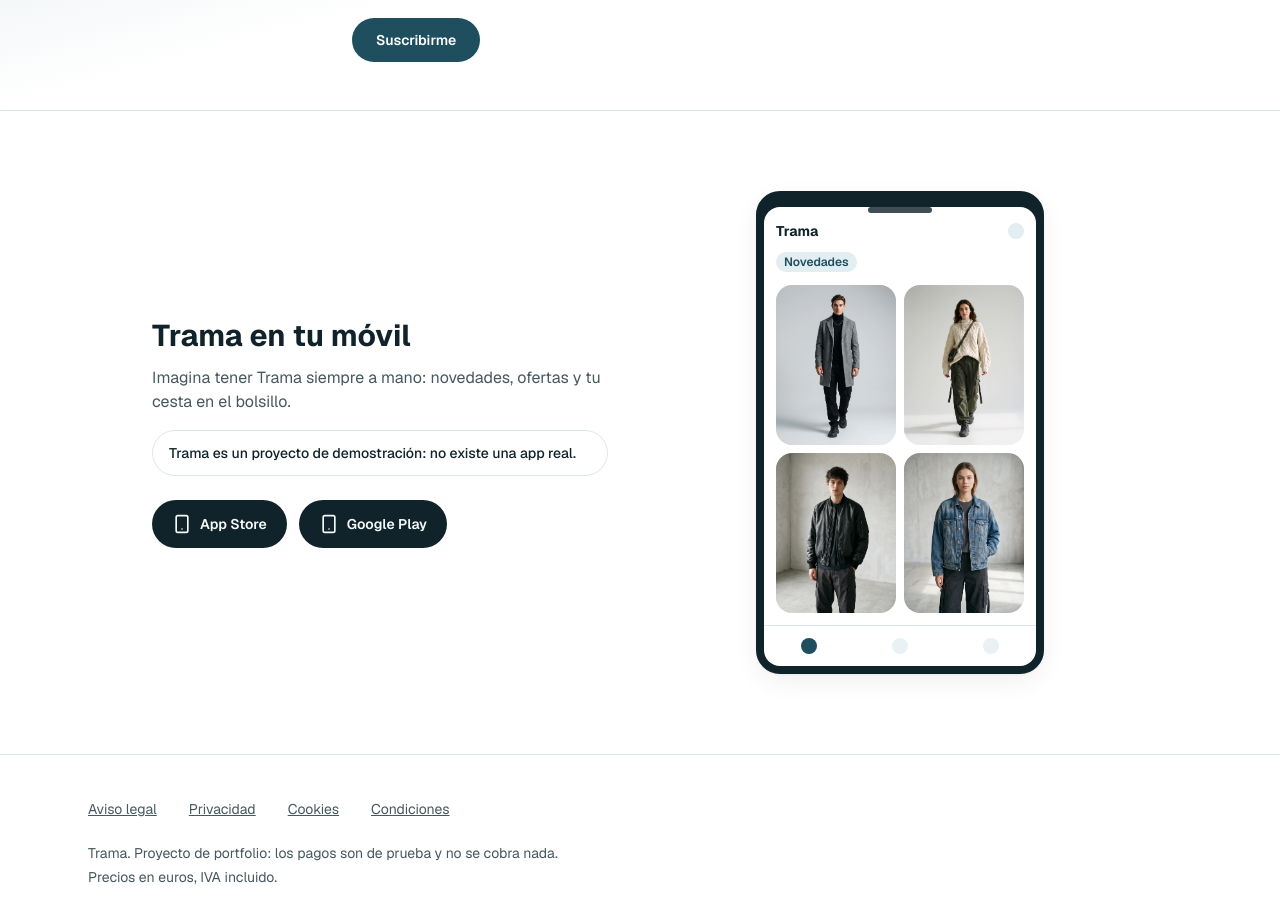
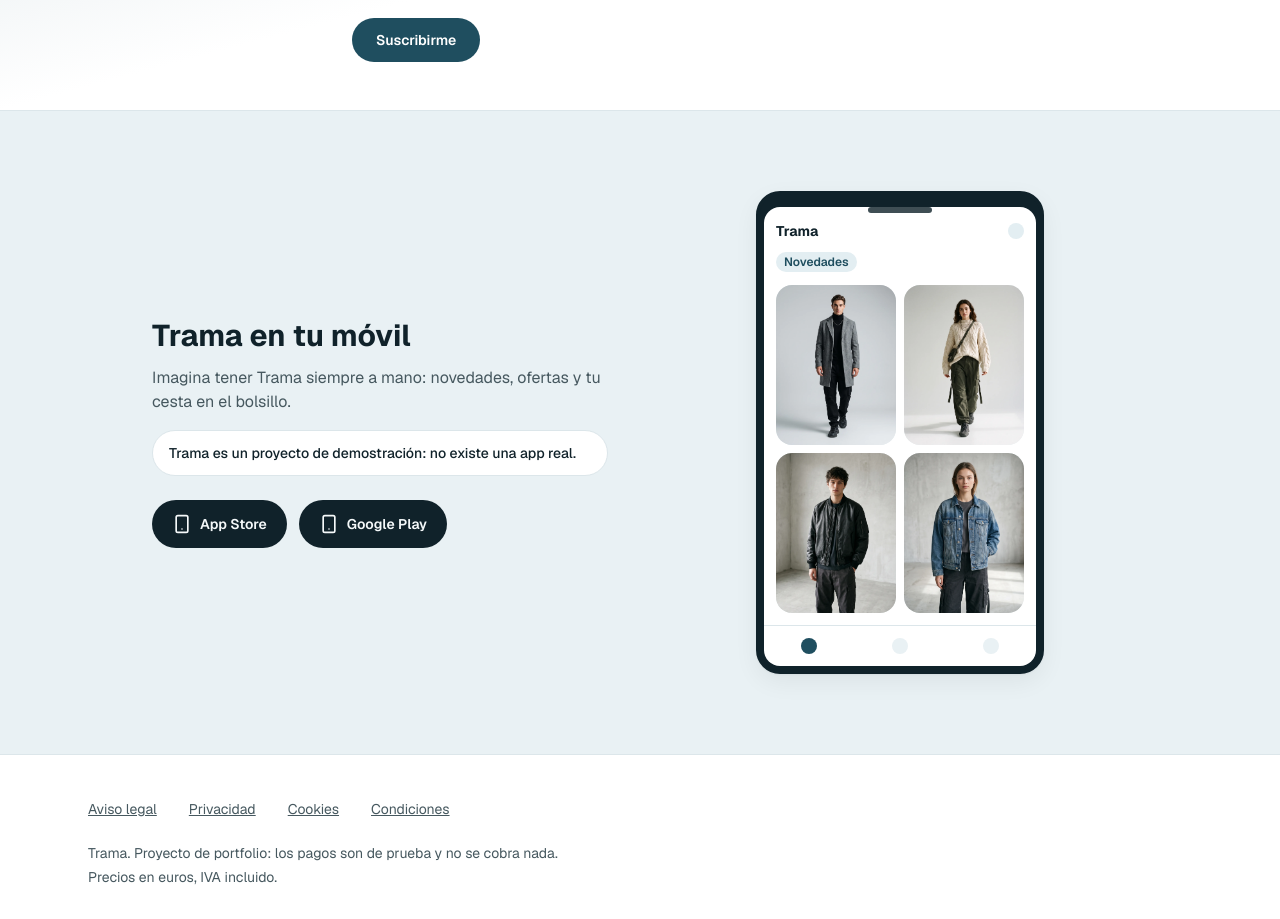
Before and after one commit to Terryqg10/trama, a Next.js app: page / in a window 1280 px wide. Shown: the part 3357-4276 px from the top of the page. Built offline with nearby package versions, Linux system fonts and the light colour scheme; no server answers.

Commit message:
fix: fondo gris en Trama en tu movil para separarla de la newsletter (T-106)
Co-Authored-By: Claude Sonnet 5.5 <noreply@anthropic.com>

```diff
--- a/src/components/home/MobileAppSection.tsx
+++ b/src/components/home/MobileAppSection.tsx
@@ -108,7 +108,7 @@ export function MobileAppSection() {
   }, [open, close]);
 
   return (
-    <section aria-labelledby="movil-titulo" data-testid="mobile-app" className="border-t border-border bg-surface">
+    <section aria-labelledby="movil-titulo" data-testid="mobile-app" className="border-t border-border bg-surface-muted">
       <div className="mx-auto grid max-w-5xl items-center gap-10 px-(--layout-gutter) py-12 md:grid-cols-2 md:gap-16 md:py-16 lg:py-20">
         <div>
           <h2 id="movil-titulo" className="text-2xl font-bold text-fg md:text-3xl">
```
